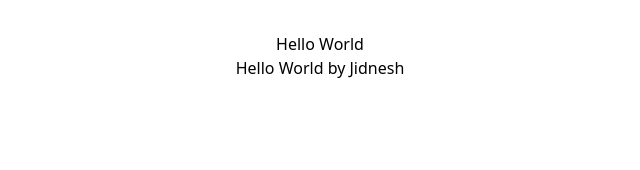
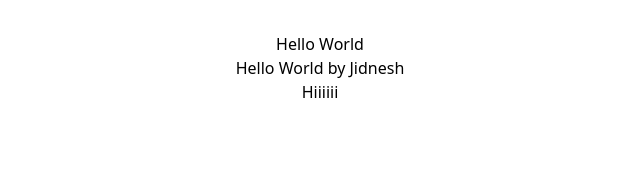
Before and after one commit to jidneshmeher/Major_Project, a React (Vite) app in the folder client/: page / in a window 1280 px wide. Shown: the top 170 px of the page, without its empty margins (320-960 px from the left). Built offline with nearby package versions, Linux system fonts and the light colour scheme.

Commit message:
add hi function

```diff
--- a/client/src/App.jsx
+++ b/client/src/App.jsx
@@ -6,10 +6,15 @@ import './App.css'
 function App() {
   const [count, setCount] = useState(0)
 
+  const hi = function () {
+    return <h1>Hiiiiii</h1>
+  }
+
   return (
     <>
       <h1>Hello World</h1>
       <h1>Hello World by Jidnesh</h1>
+      {hi()}
     </>
   )
 }
```
